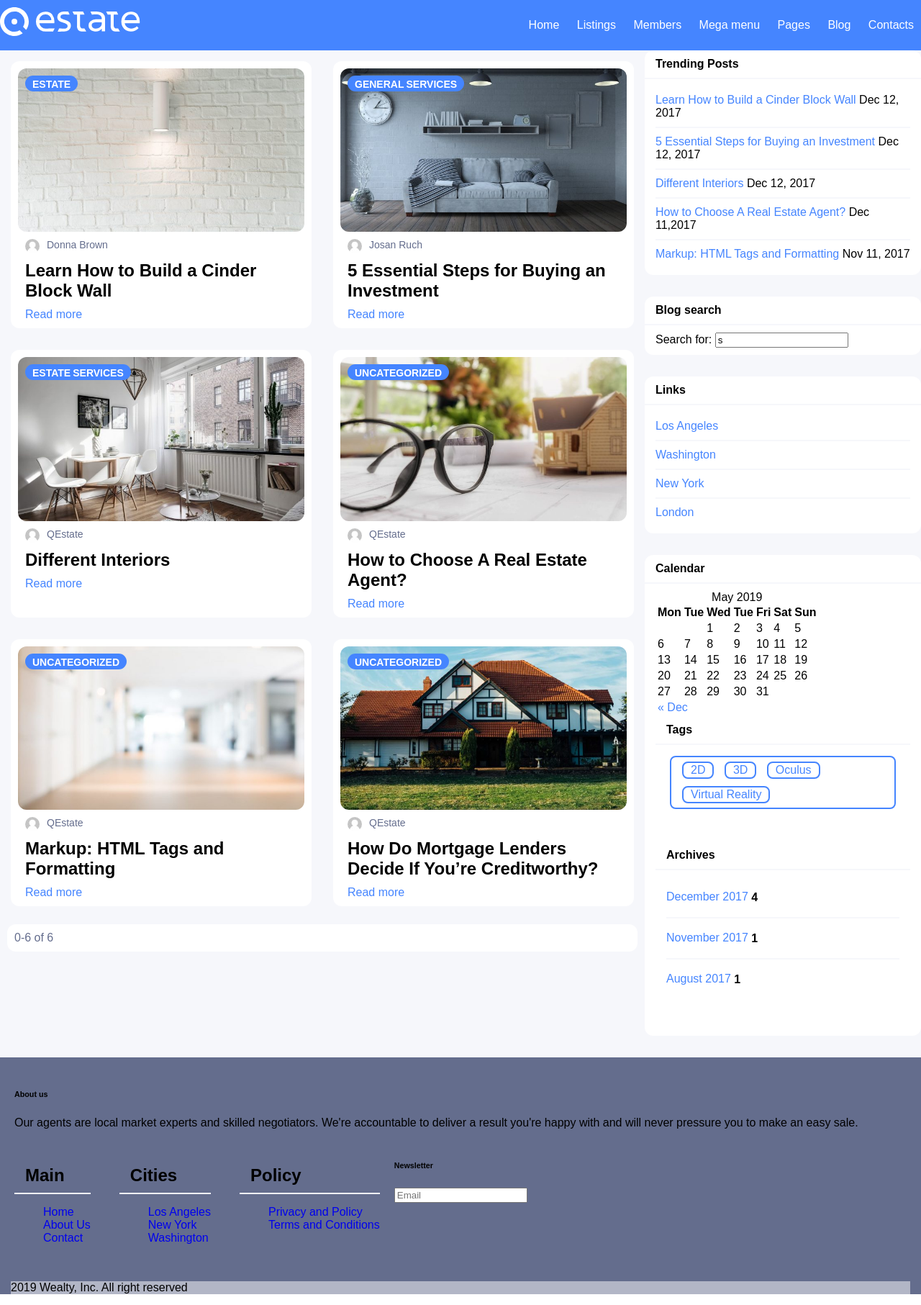
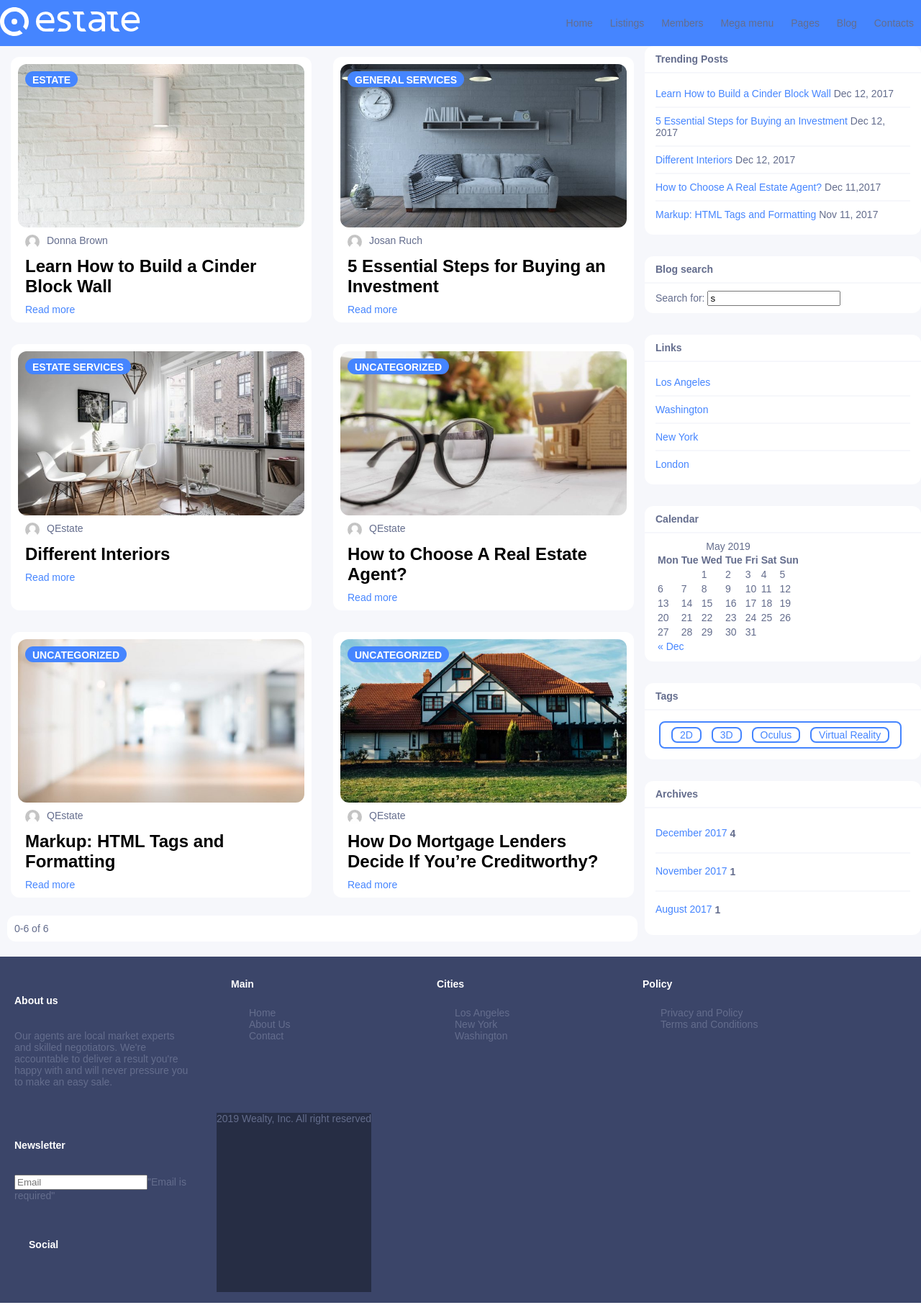
Before and after one commit to Cuciuc/course2, a PHP site: page /blog.html in a window 1280 px wide. Shown: the whole page at 72% size. Run offline with PHP 8.4, Linux system fonts and the light colour scheme.

Commit message:
color styles

```diff
--- a/blog.html
+++ b/blog.html
@@ -163,7 +163,6 @@
 							</li>
 						</ul>
 					</div>
-
 				</div>
 				<div class="widget">
 					<h4 class="widget-title">Blog search</h4>
@@ -200,8 +199,6 @@
 				</div>
 
 				<div class="calendar">
-				</div>
-
 					<div class="widget">
 						<h4 class="widget-title">Calendar</h4>
 						<div class="widget-content">
@@ -274,9 +271,10 @@
 										</tr>
 									</tbody>
 								</table>
-
-
-
+							</div>
+						</div>
+					</div>
+				</div>
 				<div class="widget">
 					<h4 class="widget-title">Tags</h4>
 					<div class="widget-content">
@@ -328,7 +326,7 @@
 				</div>
 			</div>
 			<div class="flex-container">
-				<div><h2 class="widget-title">Main</h2>
+				<div><h6 class="widget-title">Main</h6>
 					<ul style="list-style-type: none">
 						<li><a href="#home">Home</a></li>
 						<li><a href="#about">About Us</a></li>
@@ -338,7 +336,7 @@
 			</div>
 			<div class="flex-container">
 				<div>
-					<h2 class="widget-title">Cities</h2>
+					<h6 class="widget-title">Cities</h6>
 					<ul style="list-style-type: none">
 						<li><a href="#home">Los Angeles</a></li>
 						<li><a href="#about">New York</a></li>
@@ -348,23 +346,27 @@
 			</div>
 			<div class="flex-container">
 				<div>
-					<h2 class="widget-title">Policy</h2>
+					<h6 class="widget-title">Policy</h6>
 					<ul style="list-style-type: none">
 						<li><a href="#home">Privacy and Policy</a></li>
 						<li><a href="#about">Terms and Conditions</a></li>
 					</ul>
 				</div>
 			</div>
-			<div class="widget-wrapper">
+			<div class="flex-container">
+				<div>
 					<h6>Newsletter</h6>
 					<form class="form-content">
-					<input type="email" name="email" placeholder="Email">
+						<div class="error-form">
+							<input type="input" autocomplete="off" id="view5ce3cedf71319-input" placeholder="Email" class="el-input__inner">"Email is required"
+						</div>
 					</form>
+				</div>
+			<div class="flex-container">
+				<h6>Social</h6>
 			</div>
 		</div>
 		<div class="row">2019 Wealty, Inc. All right reserved</div>
 	</footer>
-
-
 </body>
 </html>
--- a/htmltodo.html
+++ b/htmltodo.html
@@ -50,11 +50,11 @@
     <div class="div2">div2 - Notice that div2 is after div1 in the HTML code. However, since div1 floats to the left, the text in div2 flows around div1.</div>
     <br><br>
 
-    <h3>With clear</h3>
+    <h2>With clear</h2>
     <div class="div3">div3</div>
     <div class="div4">div4 - Here, clear: left; moves div4 down below the floating div3. The value "left" clears elements floated to the left. You can also clear "right" and "both".</div>
 
-    <h4>Grid of Boxes</h4>
+    <h3>Grid of Boxes</h3>
     <p>Float boxes side by side:</p>
       <div class="clearfix">
         <div class="box" style="background-color: #bbb">
--- a/styles/blog.css
+++ b/styles/blog.css
@@ -2,6 +2,7 @@ body {
 	font-family: 'Montserrat', sans-serif;
 	padding: 0;
 	margin: 0;
+	font-size: 14px;
 }
 
 header {
@@ -159,6 +160,7 @@ article img {
 	border-bottom: 2px solid #f6f7fb;
 	padding: 10px 15px;
 	margin: 0;
+	color: #646d8d;
 }
 .widget-content ul {
 	list-style: none;
@@ -177,10 +179,15 @@ article img {
 
 .widget-content {
 	padding: 10px 15px;
+	color: #646d8d;
 }
 
 .widget-content a {
 	color: #4585ff;
+}
+
+.widget .tag-cloud {
+
 }
 
 .tag-cloud {
@@ -204,7 +211,7 @@ article img {
 }
 /*footer style*/
 footer {
-	background-color: #646d8d;
+	background-color: #3b4569;
 }
 
 .nav-menu {
@@ -217,15 +224,32 @@ footer {
 	flex-wrap: wrap;
 	margin: 0px;
 	padding: 20px;
+	width: calc(20% - 10px);
+	color: #646d8d;
+}
+
+.flex-container h6 {
+	color: white;
+	font-size: 1em;
 }
 
 p {
 	display: block;
 	margin: 0;
+	color: #646d8d;
 }
 
 .row {
-	background-color: #ffffff80;
+	background-color: #262d44;
 	text-align: left;
 	margin: 15px;
+	color: #646d8d;
 }
+
+ul a {
+	color: #646d8d;;
+}
+
+.flex-container .widget-title {
+	border: none;
+}
```
Lines whose indentation alone changed are shown as unchanged.
